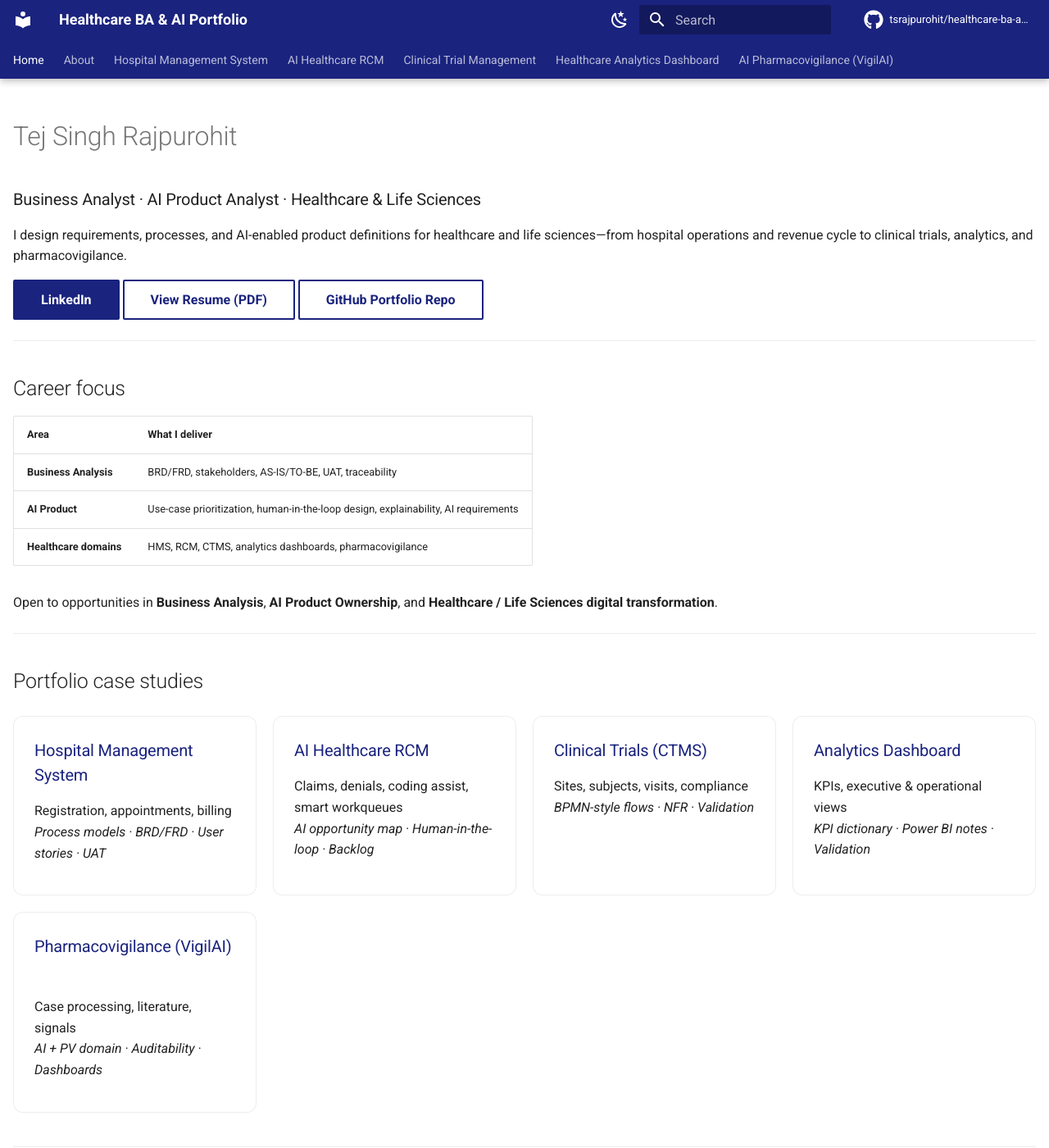
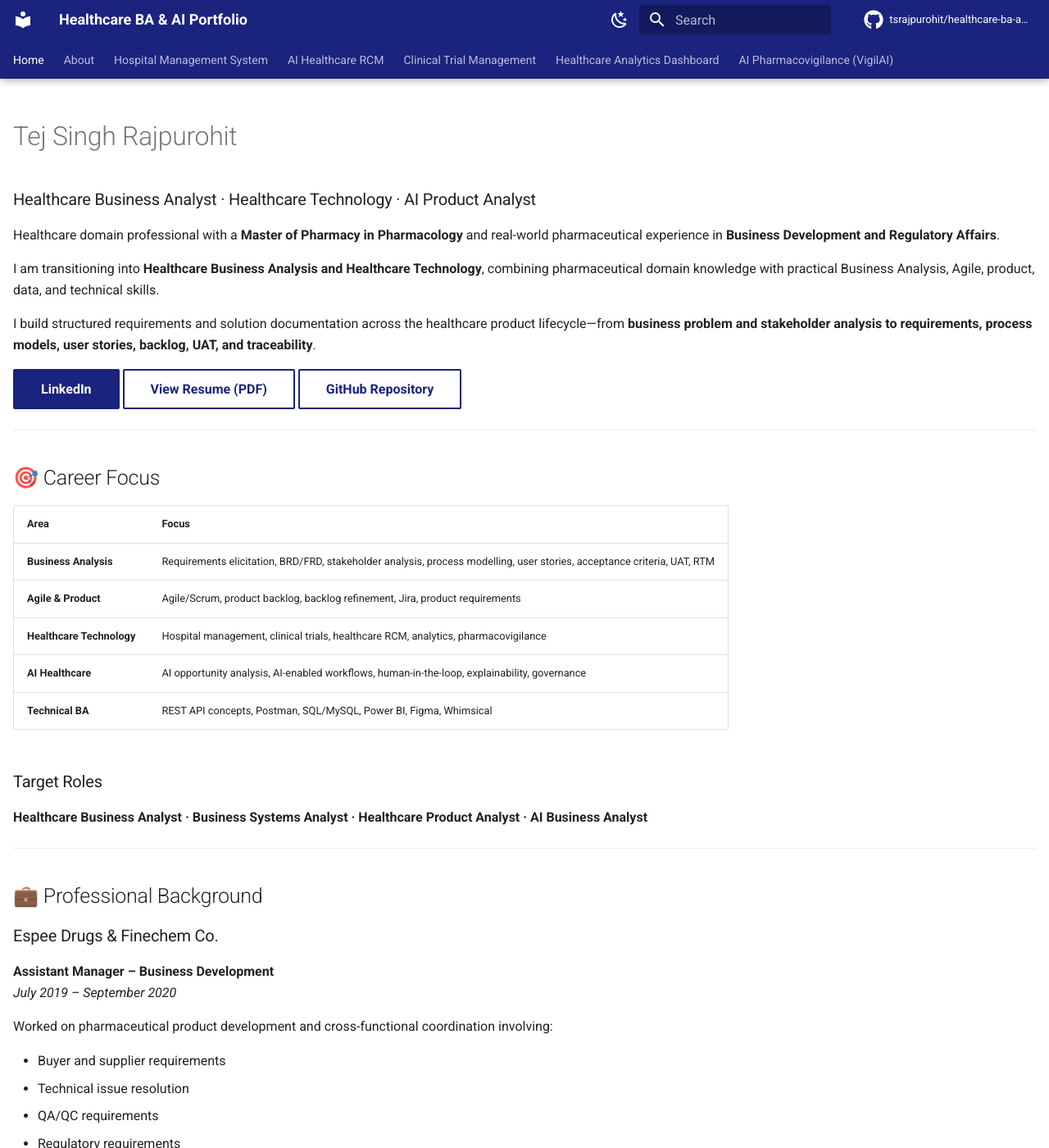
Before and after one commit to tsrajpurohit/healthcare-ba-ai-portfolio-, an MkDocs documentation site: the page built from docs/index.md, in a window 1280 px wide and 1400 px high. Shown: the whole window at 82% size. Built offline with MkDocs 1.6.1 and Material for MkDocs 9.7.7, drawn with Linux system fonts in a browser that asks for light colours; comment, search, counter and statistics services are not loaded; some of the changed text lies outside the part shown.

Commit message:
Update index.md

````diff
--- a/docs/index.md
+++ b/docs/index.md
@@ -5,81 +5,172 @@ hide:
 ---
 
 # Tej Singh Rajpurohit
-### Business Analyst · AI Product Analyst · Healthcare & Life Sciences
 
-I design requirements, processes, and AI-enabled product definitions for healthcare and life sciences—from hospital operations and revenue cycle to clinical trials, analytics, and pharmacovigilance.
+### Healthcare Business Analyst · Healthcare Technology · AI Product Analyst
+
+Healthcare domain professional with a **Master of Pharmacy in Pharmacology** and real-world pharmaceutical experience in **Business Development and Regulatory Affairs**.
+
+I am transitioning into **Healthcare Business Analysis and Healthcare Technology**, combining pharmaceutical domain knowledge with practical Business Analysis, Agile, product, data, and technical skills.
+
+I build structured requirements and solution documentation across the healthcare product lifecycle—from **business problem and stakeholder analysis to requirements, process models, user stories, backlog, UAT, and traceability**.
 
 [LinkedIn](https://www.linkedin.com/in/tej-singh-rajpurohit-39071694/){ .md-button .md-button--primary }
 [View Resume (PDF)](assets/Tej-Singh-Rajpurohit-Resume.pdf){ .md-button }
-[GitHub Portfolio Repo](https://github.com/tsrajpurohit/healthcare-ba-ai-portfolio-){ .md-button }
+[GitHub Repository](https://github.com/tsrajpurohit/healthcare-ba-ai-portfolio-){ .md-button }
 
 ---
 
-## Career focus
+## 🎯 Career Focus
 
-| Area | What I deliver |
-|------|----------------|
-| **Business Analysis** | BRD/FRD, stakeholders, AS-IS/TO-BE, UAT, traceability |
-| **AI Product** | Use-case prioritization, human-in-the-loop design, explainability, AI requirements |
-| **Healthcare domains** | HMS, RCM, CTMS, analytics dashboards, pharmacovigilance |
+| Area | Focus |
+|------|-------|
+| **Business Analysis** | Requirements elicitation, BRD/FRD, stakeholder analysis, process modelling, user stories, acceptance criteria, UAT, RTM |
+| **Agile & Product** | Agile/Scrum, product backlog, backlog refinement, Jira, product requirements |
+| **Healthcare Technology** | Hospital management, clinical trials, healthcare RCM, analytics, pharmacovigilance |
+| **AI Healthcare** | AI opportunity analysis, AI-enabled workflows, human-in-the-loop, explainability, governance |
+| **Technical BA** | REST API concepts, Postman, SQL/MySQL, Power BI, Figma, Whimsical |
 
-Open to opportunities in **Business Analysis**, **AI Product Ownership**, and **Healthcare / Life Sciences digital transformation**.
+### Target Roles
+
+**Healthcare Business Analyst · Business Systems Analyst · Healthcare Product Analyst · AI Business Analyst**
 
 ---
 
-## Portfolio case studies
+## 💼 Professional Background
+
+### Espee Drugs & Finechem Co.
+**Assistant Manager – Business Development**
+*July 2019 – September 2020*
+
+Worked on pharmaceutical product development and cross-functional coordination involving:
+
+- Buyer and supplier requirements
+- Technical issue resolution
+- QA/QC requirements
+- Regulatory requirements
+- Technical and documentation coordination
+
+### Lyka Labs Limited
+**Junior Executive – Regulatory Affairs**
+*November 2018 – June 2019*
+
+Worked on pharmaceutical regulatory documentation including:
+
+- COPP
+- Product permissions
+- FDCA-related documentation
+- Manufacturing and export documentation
+- Tablet and injectable pharmaceutical products
+
+These experiences provide the **pharmaceutical domain foundation** behind my transition into Healthcare Business Analysis.
+
+---
+
+## 🚀 Featured Healthcare BA Portfolio
 
 <div class="portfolio-grid" markdown>
 
 <div class="portfolio-card" markdown>
-### [Hospital Management System](hms/index.md)
-Registration, appointments, billing
-*Process models · BRD/FRD · User stories · UAT*
+
+### [🏥 Hospital Management System](hms/index.md)
+
+**Healthcare Operations**
+
+Patient registration · Appointments · Billing
+
+**BA Deliverables**
+
+Project Charter · Business Case · Stakeholder Analysis · BRD/FRD · AS-IS/TO-BE · BPMN · User Stories · Jira Backlog · UAT · RTM
+
 </div>
 
 <div class="portfolio-card" markdown>
-### [AI Healthcare RCM](rcm/index.md)
-Claims, denials, coding assist, smart workqueues
-*AI opportunity map · Human-in-the-loop · Backlog*
+
+### [🤖 AI Healthcare RCM](rcm/index.md)
+
+**AI Healthcare Product**
+
+Claims · Denials · Coding Assistance · Smart Workqueues
+
+**BA / AI Deliverables**
+
+Problem Analysis · AI Opportunity Mapping · AI Use Cases · Human-in-the-Loop · Requirements · Business Rules · Backlog · UAT
+
 </div>
 
 <div class="portfolio-card" markdown>
-### [Clinical Trials (CTMS)](ctms/index.md)
-Sites, subjects, visits, compliance
-*BPMN-style flows · NFR · Validation*
+
+### [🧪 Clinical Trial Management System](ctms/index.md)
+
+**Clinical Research**
+
+Sites · Subjects · Visits · Trial Operations · Compliance
+
+**BA Deliverables**
+
+Stakeholder Analysis · Requirements · BPMN-style Processes · BRD/FRD · NFR · User Stories · Validation · UAT · RTM
+
 </div>
 
 <div class="portfolio-card" markdown>
-### [Analytics Dashboard](analytics/index.md)
-KPIs, executive & operational views
-*KPI dictionary · Power BI notes · Validation*
+
+### [📊 Healthcare Analytics Dashboard](analytics/index.md)
+
+**Healthcare Analytics**
+
+Operational KPIs · Executive Reporting · Dashboard Requirements
+
+**BA / Data Deliverables**
+
+Business Requirements · KPI Dictionary · Dashboard Requirements · User Stories · Power BI Notes · Validation
+
 </div>
 
 <div class="portfolio-card" markdown>
-### [Pharmacovigilance (VigilAI)](pv/index.md)
-Case processing, literature, signals
-*AI + PV domain · Auditability · Dashboards*
+
+### [💊 AI Pharmacovigilance – VigilAI](pv/index.md)
+
+**AI + Pharmacovigilance**
+
+Case Processing · Literature Monitoring · Signal Detection
+
+**BA / AI Deliverables**
+
+Business Analysis · AI Opportunity Analysis · BRD · FRD · AI Requirements · Backlog · UAT · RTM · Auditability
+
 </div>
 
 </div>
 
 ---
 
-## Skills snapshot
+## 🔄 My Business Analysis Approach
 
-**BA:** Requirements · Stakeholder management · Process modeling · Agile stories · UAT · RTM
+I approach a healthcare product problem through a structured BA lifecycle:
 
-**AI product:** Opportunity analysis · Business rules for ML · Explainability · Governance
-
-**Tools:** Jira · Confluence-style docs · Power BI (requirements) · GitHub · MkDocs
-
----
-
-## Connect
-
-- **LinkedIn:** [tej-singh-rajpurohit-39071694](https://www.linkedin.com/in/tej-singh-rajpurohit-39071694/)
-- **GitHub:** [tsrajpurohit/healthcare-ba-ai-portfolio-](https://github.com/tsrajpurohit/healthcare-ba-ai-portfolio-)
-- **Resume:** [Download PDF](assets/Tej-Singh-Rajpurohit-Resume.pdf)
-
-!!! note "Portfolio note"
-    All case studies are **simulated portfolio projects** for skill demonstration, not commercial client engagements.
+```text
+Business Problem
+       ↓
+Stakeholder Identification
+       ↓
+Requirement Elicitation
+       ↓
+AS-IS Process Analysis
+       ↓
+Gap Analysis
+       ↓
+TO-BE Process
+       ↓
+Business Requirements
+       ↓
+Functional / Non-Functional Requirements
+       ↓
+User Stories & Acceptance Criteria
+       ↓
+Product Backlog / Jira
+       ↓
+UAT & Validation
+       ↓
+RTM
+       ↓
+Feedback & Continuous Improvement
````
